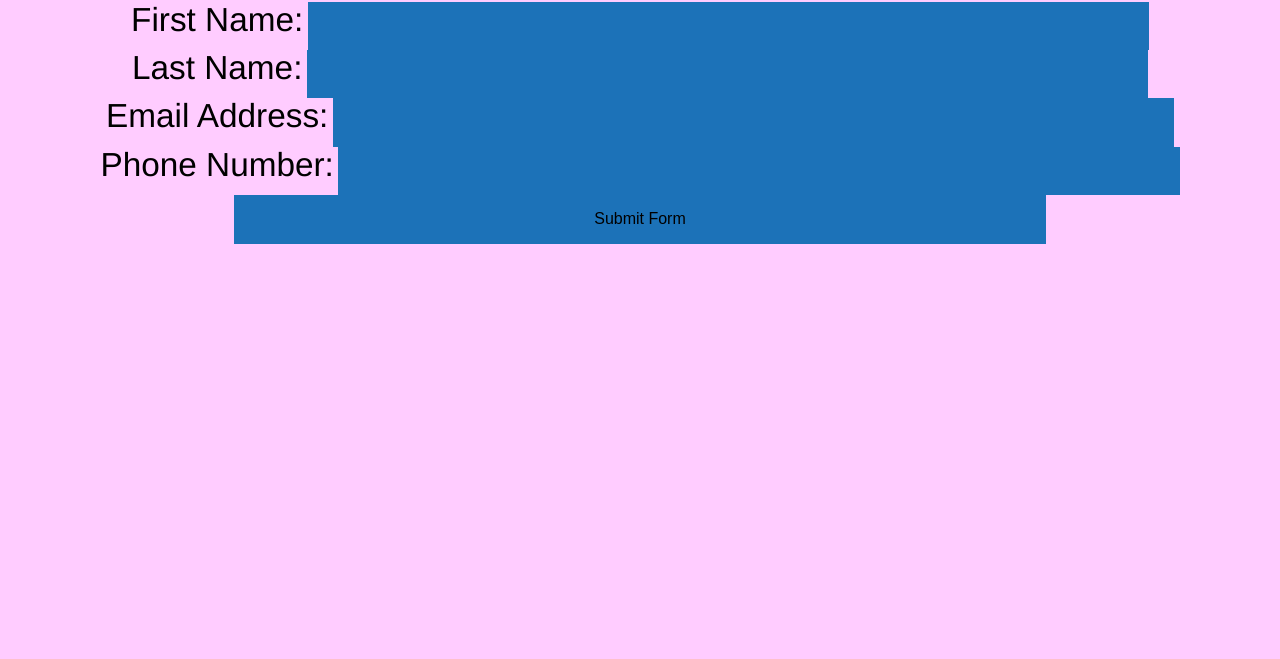
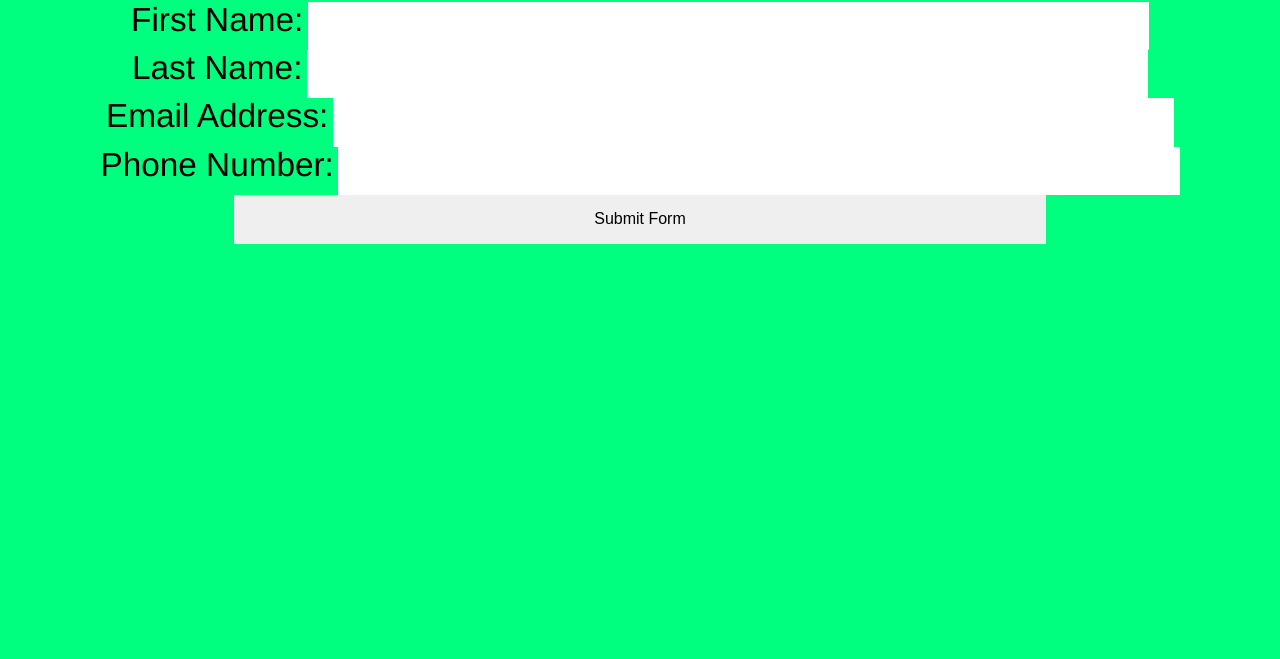
Before and after one commit to meg-mir/ITMD-362-Lab2, a plain HTML site: page index.html in a window 1280 px wide. Shown: the part 141-800 px from the top of the page. Drawn offline with Linux system fonts and the light colour scheme.

Commit message:
Changed color codes

```diff
--- a/CSS/screen.css
+++ b/CSS/screen.css
@@ -1,5 +1,5 @@
 body {
-	background-color: #ffccff;
+	background-color: #00FF7F;
 	text-align: center;
 	font-family: Helvetica, Arial;
 }
@@ -36,5 +36,5 @@ input {
 	padding: 15px;
 	margin: 10 px 0;
 	border: none;
-	background-color: #1c72b8;
+	background-color: #1#D3D3D3;
 }
```
